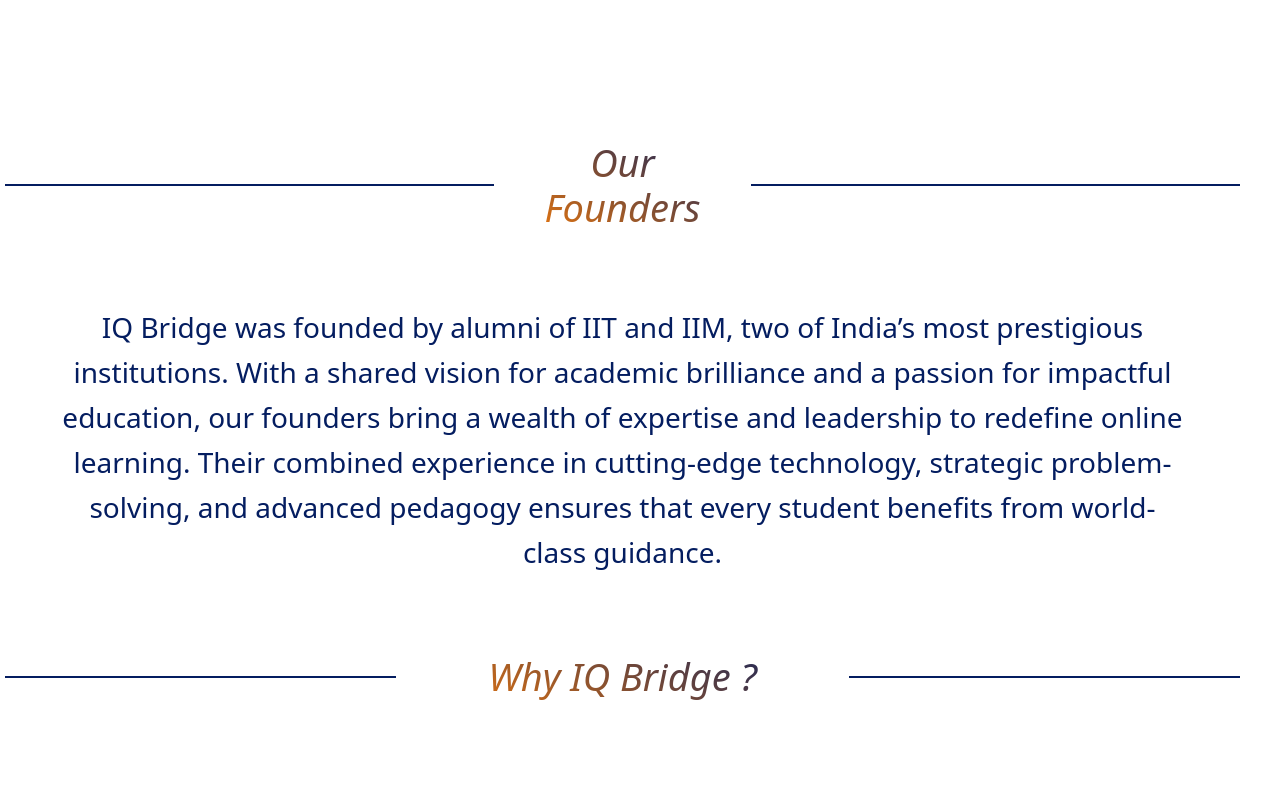
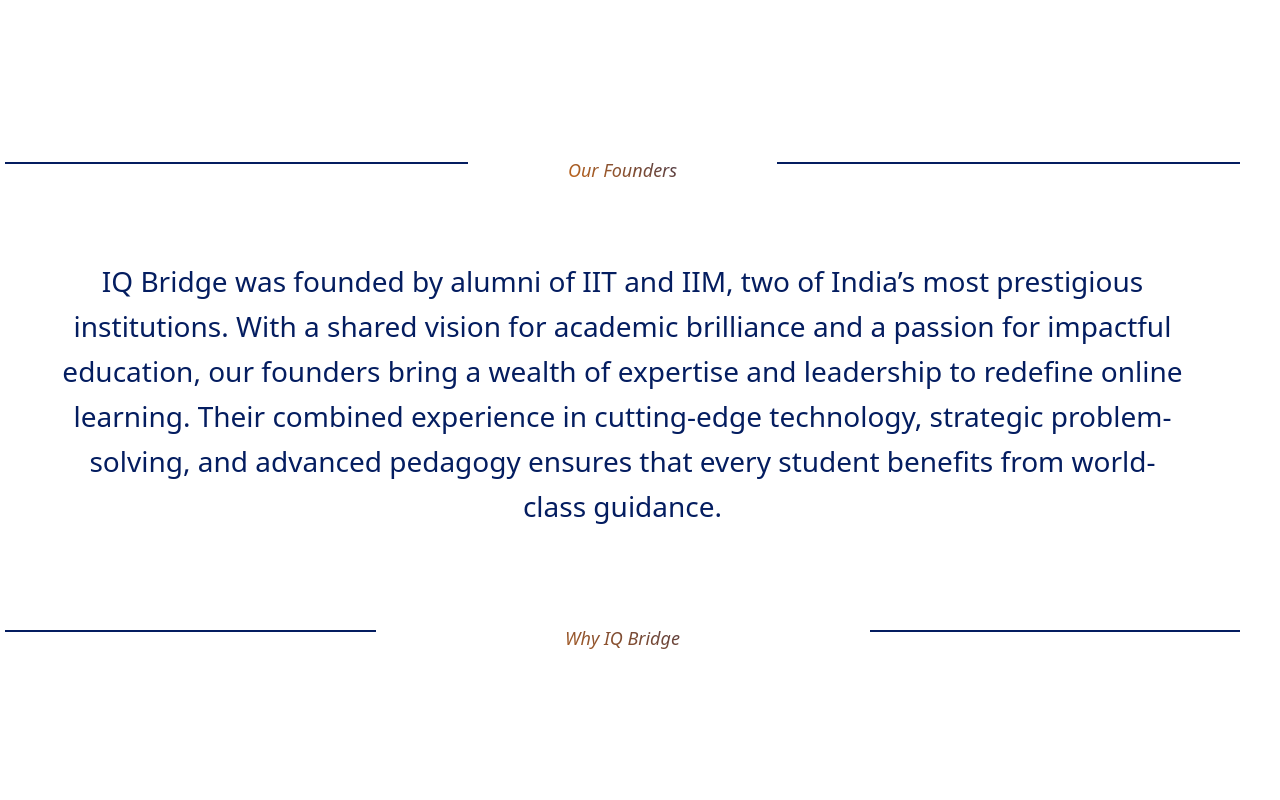
Before and after one commit to dilip2k04/hostinger, a React (Vite) app: page /about-us in a window 1280 px wide. Shown: the part 1180-1980 px from the top of the page. Built offline with nearby package versions, Linux system fonts and the light colour scheme.

Commit message:
Tab content

```diff
--- a/src/pages/AboutUs/AboutUs.jsx
+++ b/src/pages/AboutUs/AboutUs.jsx
@@ -137,7 +137,7 @@
       })}
 
       <div className="whyiq">
-        <Tab title={"Why IQ Bridge ?"} is_title={true} />
+        <Tab title={"Why IQ Bridge "} is_title={true} />
 
         <div className="about_cards ">
           <div className="cards row d-flex justify-content-center g-0">
--- a/src/pages/AboutUs/components/Tab/Tab.css
+++ b/src/pages/AboutUs/components/Tab/Tab.css
@@ -9,7 +9,7 @@
 
 .left_line, .right_line {
     height: 2px;
-    width: 95%;
+    width: 90%;
     background-color: #041D60;
 }
 
@@ -22,6 +22,10 @@
     padding: 0;
     font-size: 34px;
 }
+.title_tag h2 i{
+    font-size: 18px;
+}
+
 
 .tab_contents {
     padding: 0px 30px;
--- a/src/pages/AboutUs/components/Tab/Tab.jsx
+++ b/src/pages/AboutUs/components/Tab/Tab.jsx
@@ -27,7 +27,7 @@
               </h2>
             </div>
 
-            <div className="col d-flex justify-content-end">
+            <div className="col d-flex justify-content-end ">
               <div className="right_line"></div>
             </div>
           </div>
--- a/src/pages/OurProgram/OurProgram.css
+++ b/src/pages/OurProgram/OurProgram.css
@@ -322,8 +322,9 @@
   }
 
   .grade_title {
-    font-size: 1.4rem;
+    font-size: 1.0rem;
   }
+
 
   .grade_img {
     width: 80%; /* Adjust width for small tablets */
--- a/src/pages/OurProgram/OurProgram.jsx
+++ b/src/pages/OurProgram/OurProgram.jsx
@@ -77,7 +77,7 @@
         </div>
       </div>
       <Tab title="Grade Specific Online Tuition" is_title={true} />
-      <div className="row g-0 mb-4" id="Courses">
+      <div className="row g-0 mb-4 md-flex flex-row" id="Courses">
         {[3, 6].map((grade, idx) => (
           <div key={idx} className="col-12 col-md-6 p-2 mb-3 d-flex flex-column justify-content-center align-items-center">
             <h3 className="grade_title">Grade {grade} - {grade + 2}</h3>
```
